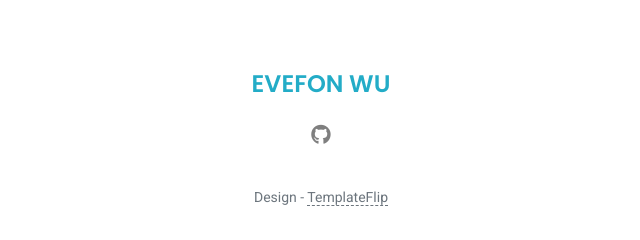
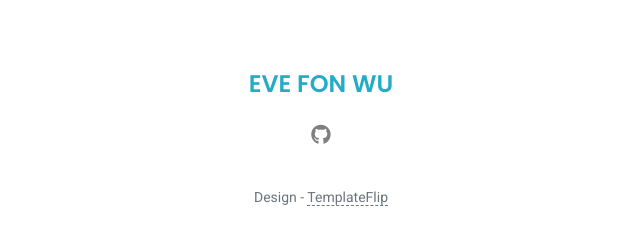
Before and after one commit to evefonwu/resume-client-serverless, a plain HTML site: page resume-site/index.html in a window 1280 px wide. Shown: the part 3254-3494 px from the top of the page, 319-959 px from the left. Drawn offline with Linux system fonts and the light colour scheme; no server answers.

Commit message:
update resume

```diff
--- a/resume-site/index.html
+++ b/resume-site/index.html
@@ -187,7 +187,7 @@
     <footer class="pt-4 pb-4 text-muted text-center d-print-none">
       <div class="container">
         <div class="my-3">
-          <div class="h4 text-bright">EVEFON WU</div>
+          <div class="h4 text-bright">EVE FON WU</div>
           <div class="footer-nav">
             <nav role="navigation">
               <ul class="nav justify-content-center">
```
